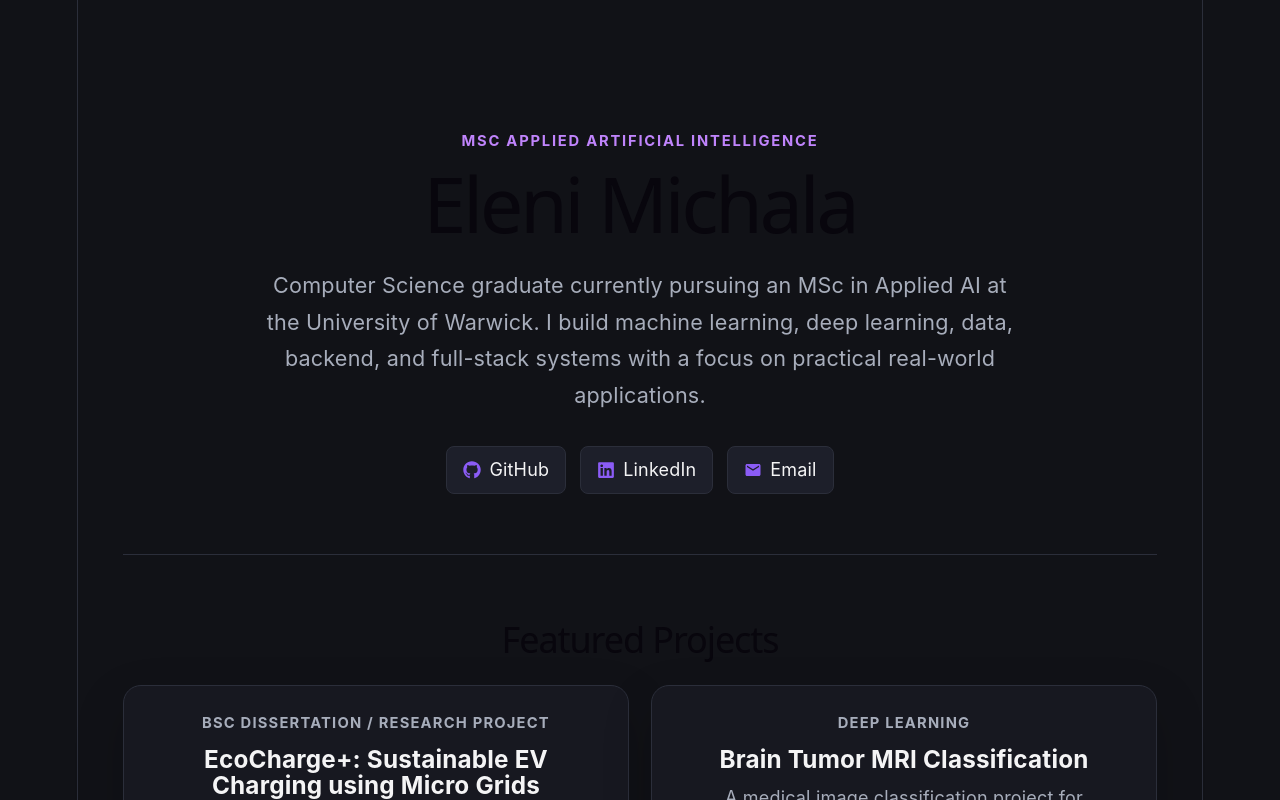
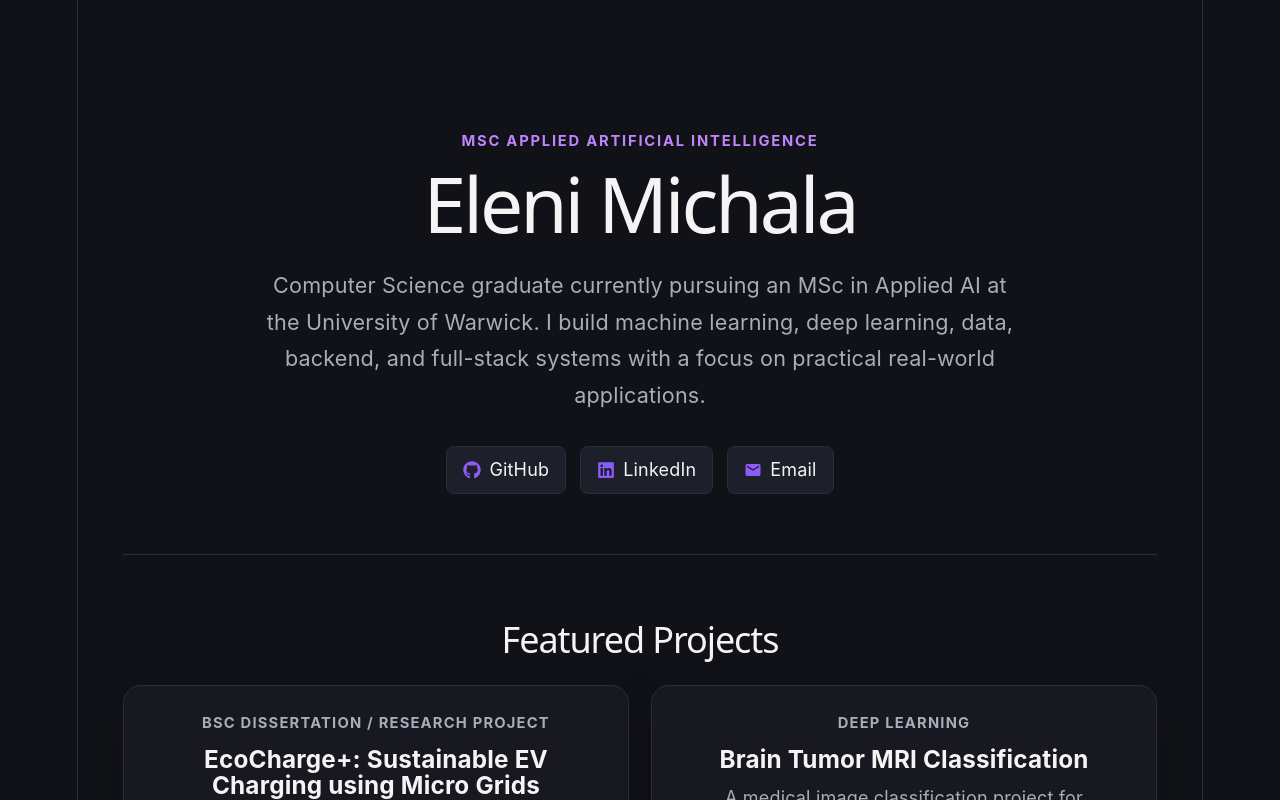
Before and after one commit to Elenimichala55/Elenimichala55.github.io, a React (Vite) app: page / in a window 1280 px wide. Shown: the top 800 px of the page. Built offline with nearby package versions, Linux system fonts and the light colour scheme.

Commit message:
Update portfolio styling

```diff
--- a/src/App.css
+++ b/src/App.css
@@ -16,11 +16,26 @@
   --shadow: 0 0 30px rgba(192, 132, 252, 0.22);
 }
 
+html {
+  background: var(--bg);
+  color: var(--text);
+}
+
 body {
   margin: 0;
   font-family: Inter, system-ui, -apple-system, BlinkMacSystemFont, "Segoe UI", sans-serif;
   background: var(--bg);
   color: var(--text);
+}
+
+button,
+a,
+p,
+h1,
+h2,
+h3,
+span {
+  color: inherit;
 }
 
 a {
```
